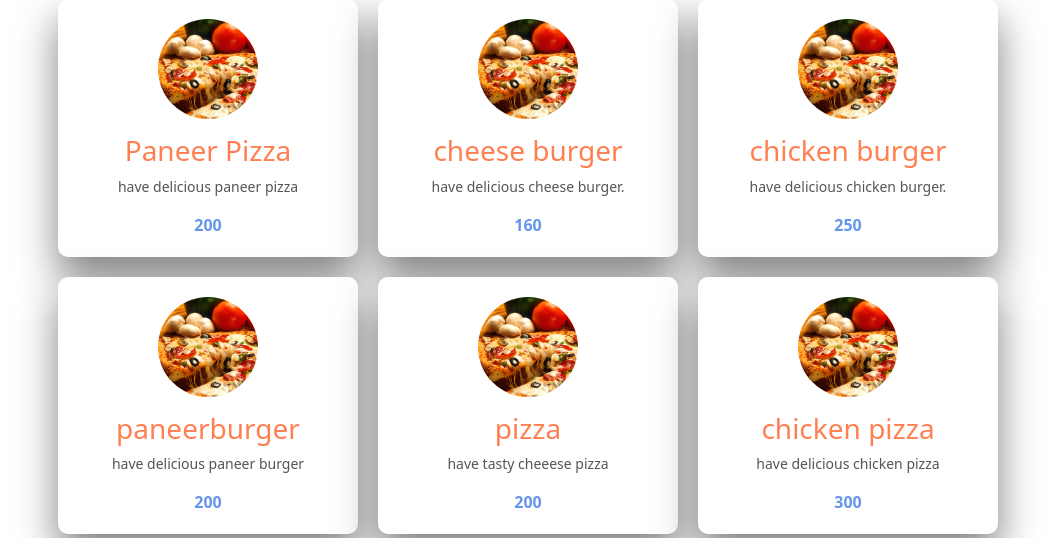
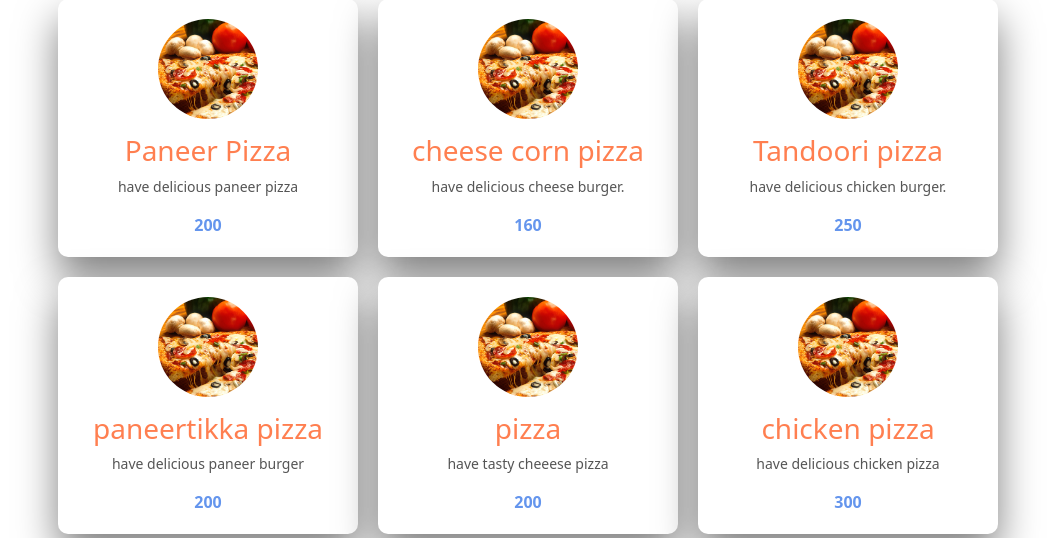
Before and after one commit to kpragati095-prog/Pizza-Website, a PHP site: page / in a window 1280 px wide. Shown: the part 1017-1555 px from the top of the page, without its empty margins (112-1167 px from the left). Run offline with PHP 8.4, Linux system fonts and the light colour scheme; some libraries are stand-ins or nearby versions.

Commit message:
Update index.php

```diff
--- a/index.php
+++ b/index.php
@@ -133,14 +133,14 @@ if(isset($_POST['submit'])){
             </div>
             <div class="menu-item">
                 <img src="pizza.jpg" alt="">
-                <h3>cheese burger</h3>
+                <h3>cheese corn pizza</h3>
                 <p>have delicious cheese burger.</p>
                 <div class="price">160</div>
 
             </div>
             <div class="menu-item">
                 <img src="pizza.jpg" alt=" " ;>
-                <h3>chicken burger</h3>
+                <h3>Tandoori pizza</h3>
                 <p>have delicious chicken burger.</p>
                 <div class="price">250</div>
 
@@ -148,7 +148,7 @@ if(isset($_POST['submit'])){
 
             <div class="menu-item">
                 <img src="pizza.jpg" alt=" " ;>
-                <h3>paneerburger</h3>
+                <h3>paneertikka pizza</h3>
                 <p>have delicious paneer burger</p>
                 <div class="price">200</div>
 
```
